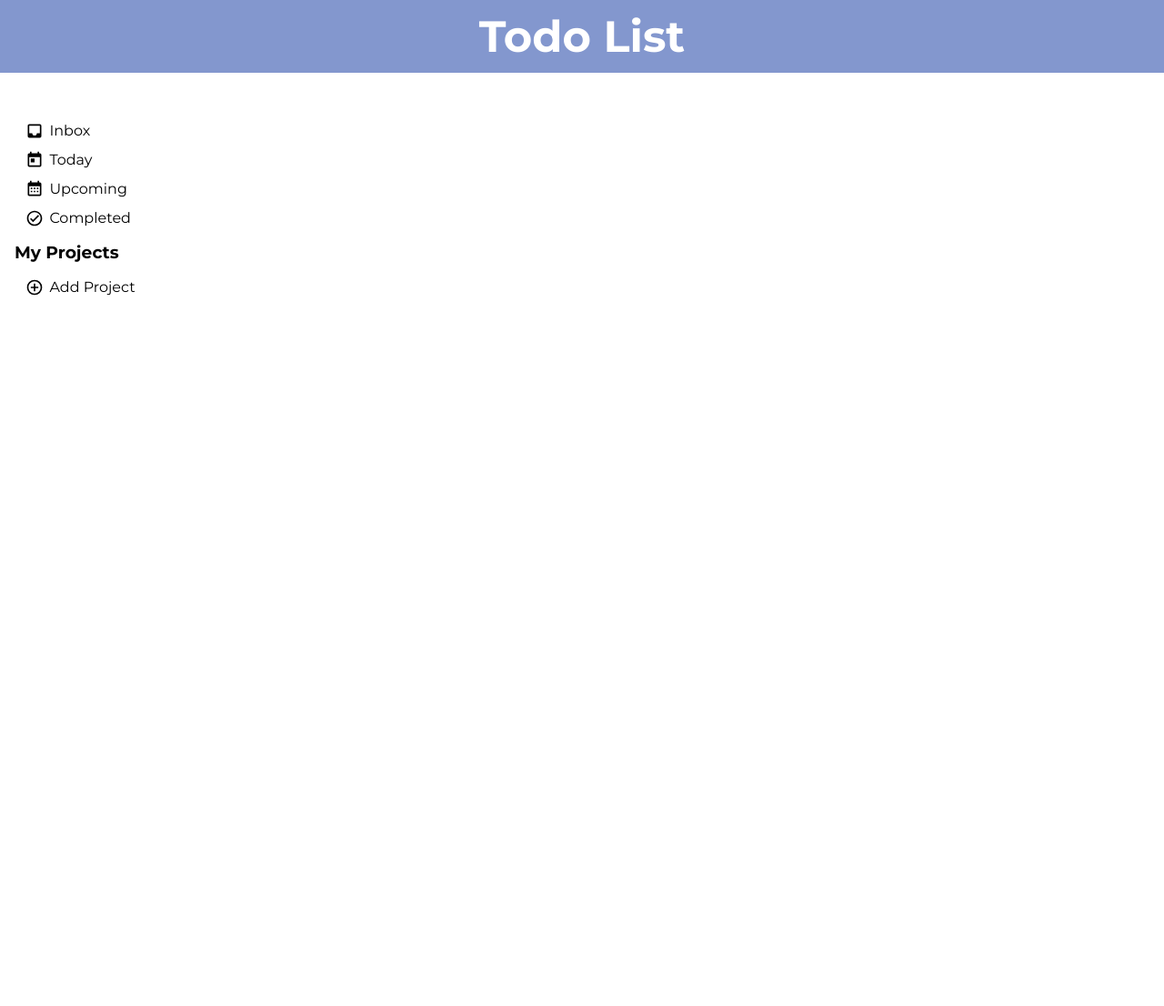
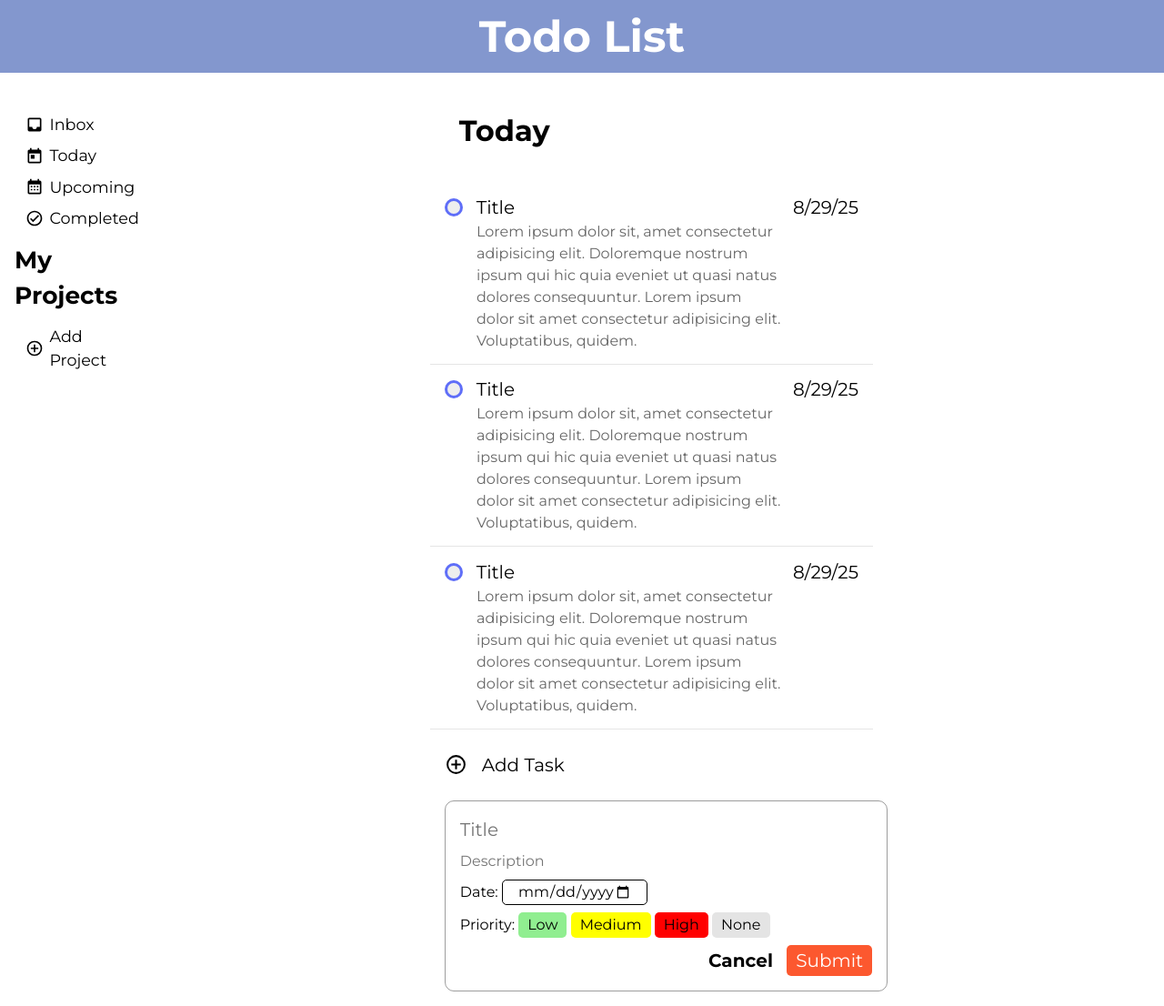
Before and after one commit to TomTatertot/todo-list, a website built with webpack: page src/template.html in a window 1280 px wide. Shown: the whole page at 91% size. Before the commit the page ends 800 px from the top, so only its background shows below. Built offline with nearby package versions, Linux system fonts and the light colour scheme.

Commit message:
create HTML task form

```diff
--- a/src/home.js
+++ /dev/null
@@ -1,90 +0,0 @@
-//this module will create and return the header and navbar HTML
-// import { createElement } from "react";
-import inboxIcon from "./images/inbox.svg";
-import todayIcon from "./images/calendar-today.svg";
-import upcomingIcon from "./images/calendar-month.svg";
-import completedIcon from "./images/check-circle-outline.svg";
-import plusCircleIcon from "./images/plus-circle-outline.svg";
-
-function createHome(){
-    const body = document.querySelector("body");
-    const content = document.createElement("div");
-    content.id = "content";
-
-    const header = createHeader();
-    const nav = createSidebar();
-
-    body.append(header, content);
-    content.append(nav);
-}
-
-function createHeader() {
-    const header = document.createElement("header");
-    const h1 = document.createElement("h1");
-
-    header.classList.add("header");
-
-    h1.textContent = "Todo List";
-    header.append(h1);
-
-    return header;
-}
-
-function createSidebar() {
-    const sidebar = document.createElement("aside");
-    const nav = document.createElement("nav");
-
-    const homeList = document.createElement("ul");
-    const projectList = document.createElement("ul");
-
-    const projectHeader = document.createElement("h3");
-
-
-    const inbox = createNavItem(inboxIcon, "Inbox");
-    const today = createNavItem(todayIcon, "Today");
-    const upcoming = createNavItem(upcomingIcon, "Upcoming");
-    const completed = createNavItem(completedIcon, "Completed");
-    const addProjectBtn = createNavItem(plusCircleIcon, "Add Project");
-
-    sidebar.classList.add("sidebar");
-    nav.classList.add("nav");
-
-    homeList.classList.add("nav__list");
-    projectList.classList.add("nav__list");
-    projectHeader.classList.add("nav__header");
-
-    projectHeader.textContent = "My Projects";
-
-    sidebar.append(nav);
-    nav.append(homeList, projectHeader, projectList);
-    homeList.append(inbox, today, upcoming, completed);
-    projectList.append(addProjectBtn);
-
-    return nav;
-}
-
-
-function createNavItem(iconSrc, text){
-    const li = document.createElement("li");
-    const button = document.createElement("button");
-    const img = document.createElement("img");
-    const span = document.createElement("span");
-
-    li.classList.add("nav__item");
-    button.classList.add("nav__button");
-    img.classList.add("nav__icon");
-    span.classList.add("nav__label");
-
-    img.src = iconSrc;
-    img.alt = "";
-
-    button.type = "button";
-    span.textContent = text;
-
-    li.append(button);
-    button.append(img, span);
-
-    return button;
-}
-
-export default createHome;
--- a/src/index.js
+++ b/src/index.js
@@ -3,15 +3,24 @@ import "./styles.css";
 import "./reset.css"
 import Project from "./project.js";
 import {addItem, removeItemByID} from "./taskUtils.js";
-import createHome from "./home.js";
+import createHeader from "./header.js"
+import createSidebar from "./sidebar.js";
 
-initializeWebpage();
+// initializeWebpage();
 
 // const content = document.querySelector("#content");
 
 function initializeWebpage(){
-    createHome();
+    const body = document.querySelector("body");
+    const content = document.createElement("div");
+
+    const header = createHeader();
+    const sidebar = createSidebar();
+
+    content.id = "content";
+    body.append(header, content, sidebar);
 }
+
 // const todoItem = new Item("title", "random description here", "8/19/25", "high")
 // const todayProjects = new Project("Coding Projects");
 
--- a/src/styles.css
+++ b/src/styles.css
@@ -1,41 +1,41 @@
 /* styles.css */
-:root{
+:root {
   --primary-color: rgba(18, 57, 161, 0.52);
-  --secondary-color: rgb(252, 56, 7);
+  --secondary-color: rgba(252, 56, 7, 0.836);
   --background-color: white;
   --font-color: black;
 
 }
 
-body{
+body {
   font-family: Montserrat;
 }
 
-.header{
+.header {
   display: flex;
   justify-content: center;
   align-items: center;
 
-  height:10vh;
+  height: 10vh;
 
   background-color: var(--primary-color);
   color: white;
   font-size: 1.5rem;
 }
 
-#content{
+#content {
   display: flex;
   flex-direction: row;
-  padding-top: 3rem;
+  padding-top: 5vh;
 }
 
 .sidebar {
-  height: 90vh;
+  height: 85vh;
   width: 20vw;
   font-size: 1.1rem;
 }
 
-.nav__list{
+.nav__list {
   display: flex;
   flex-direction: column;
   justify-content: left;
@@ -46,12 +46,12 @@ body{
   margin: 0.5rem 1rem;
 }
 
-.nav__icon{
+.nav__icon {
   width: 20px;
   height: 20px;
 }
 
-.nav__button{
+.nav__button {
   display: flex;
   align-items: center;
   gap: 0.4rem;
@@ -62,18 +62,18 @@ body{
   width: 100%;
 }
 
-.nav__button:hover{
+.nav__button:hover {
   background-color: rgba(0, 0, 0, 0.1);
   cursor: pointer;
 }
 
-.main{
+.main {
   width: 80vw;
-  font-size:1.25rem;
-  margin: 0 15rem;
+  font-size: 1.25rem;
+  margin: 0 20rem;
 }
 
-.main__header{
+.main__header {
   font-size: 2rem;
   margin-bottom: 2rem;
   padding: 0 2rem;
@@ -84,16 +84,15 @@ body{
   height: 25px;
 }
 
-.task{
+.task {
   gap: 1rem;
-  padding: 0.8rem 0;
-  margin: 0 2rem;
-  border-bottom: 1px solid rgba(0, 0, 0, 0.384);
+  padding: 0.8rem 1rem;
+  border-bottom: 1px solid rgba(0, 0, 0, 0.1);
   list-style-type: none;
 }
 
 
-.task__top{
+.task__top {
   display: flex;
 }
 
@@ -104,7 +103,7 @@ body{
   font-size: 1.25rem;
 }
 
-.task__bottom{
+.task__bottom {
   display: block;
   font-size: 1rem;
   color: var(--font-color);
@@ -118,7 +117,7 @@ body{
   display: flex;
   justify-content: left;
   align-items: center;
-  margin: 1rem 1rem;
+  margin: 1rem 0rem;
   padding: 0.5rem 1rem;
   border-radius: 10px;
   gap: 1rem;
@@ -129,7 +128,7 @@ body{
   background-color: rgba(0, 0, 0, 0.1);
 }
 
-.main__add-task  {
+.main__add-task {
   font-size: 2rem;
   font-weight: bold;
 }
@@ -156,7 +155,7 @@ body{
   width: 0;
 }
 
-.task__checkbox input:focus-visible + .task__checkmark {
+.task__checkbox input:focus-visible+.task__checkmark {
   outline: 2px solid black;
   outline-offset: 1cappx;
 
@@ -177,8 +176,8 @@ body{
 
 /* When the checkbox is checked, add a blue background */
 .task__checkbox:hover .task__checkmark,
-.task__checkbox input:checked ~ .task__checkmark {
-  background-color:rgba(0, 26, 255, 0.7);
+.task__checkbox input:checked~.task__checkmark {
+  background-color: rgba(0, 26, 255, 0.7);
 }
 
 /* Create the checkmark/indicator (hidden when not checked) */
@@ -190,7 +189,7 @@ body{
 
 /* Show the checkmark when checked */
 .task__checkbox:hover .task__checkmark:after,
-.task__checkbox input:checked ~ .task__checkmark:after {
+.task__checkbox input:checked~.task__checkmark:after {
   display: block;
 }
 
@@ -206,3 +205,73 @@ body{
   -ms-transform: rotate(45deg);
   transform: rotate(45deg);
 }
+
+.task-form__input:focus-visible {
+  outline: none;
+}
+
+.task-form {
+  display: flex;
+  flex-direction: column;
+  width: 100%;
+  border: 1px solid rgba(0, 0, 0, 0.384);
+  border-radius: 10px;
+  padding: 1rem;
+  margin: 1rem 1rem;
+  gap: 0.5rem;
+}
+
+.task-form__label {
+  font-size: 1rem;
+}
+
+.task-form__input {
+  border: none;
+}
+
+.task-form__input--description {
+  font-size: 1rem;
+}
+
+.task-form__input--date {
+  width: 10rem;
+  font-size: 1rem;
+  border: 1px solid black;
+  border-radius: 5px;
+  padding: 0 1rem;
+}
+
+.task-form__btns {
+  text-align: right;
+}
+
+.task-form__btn {
+  border-radius: 5px;
+  padding: 2px 10px;
+  /* font-weight: bold; */
+}
+
+.task-form__btn--low {
+  background-color: lightgreen
+}
+
+.task-form__btn--medium {
+  background-color: yellow
+}
+
+.task-form__btn--high {
+  background-color: red
+}
+
+.task-form__btn--none {
+  background-color: rgb(228, 228, 228)
+}
+
+.task-form__btn--submit {
+  background-color: var(--secondary-color);
+  color: white
+}
+
+.task-form__btn--cancel {
+  font-weight: bold
+}
--- a/src/template.html
+++ b/src/template.html
@@ -11,7 +11,7 @@
         rel="stylesheet">
 </head>
 
-<!-- <body>
+<body>
     <header class="header">
         <h1>Todo List</h1>
     </header>
@@ -52,10 +52,11 @@
                             <span class="nav__label">Add Project</span>
                         </button>
                     </li>
+
                 </ul>
             </nav>
         </aside>
-        <main class="main">
+        <main id="main" class="main">
             <h2 class="main__header">Today</h2>
 
             <ul class="main__task-list">
@@ -75,7 +76,7 @@
                         ipsum qui hic quia eveniet ut quasi natus dolores consequuntur. Lorem ipsum dolor sit amet
                         consectetur adipisicing elit. Voluptatibus, quidem.</p>
                 </li>
-                <li class="task__item">
+                <li class="task">
                     <div class="task__top">
                         <label class="task__checkbox">
                             <input type="checkbox">
@@ -91,7 +92,7 @@
                         ipsum qui hic quia eveniet ut quasi natus dolores consequuntur. Lorem ipsum dolor sit amet
                         consectetur adipisicing elit. Voluptatibus, quidem.</p>
                 </li>
-                <li class="task__item">
+                <li class="task">
                     <div class="task__top">
                         <label class="task__checkbox">
                             <input type="checkbox">
@@ -110,8 +111,28 @@
             </ul>
             <button class="main__add-task-button"> <img src="./images/plus-circle-outline.svg" class="main__icon">Add
                 Task</button>
+            <form class="task-form">
+                <input class="task-form__input task-form__input--title" type="text" placeholder="Title" required>
+                <input class="task-form__input task-form__input--description" type="text" placeholder="Description">
+
+                <label class="task-form__label">Date:
+                    <input class="task-form__input task-form__input--date" type="date" required>
+                </label>
+                <label class="task-form__label">Priority:
+                        <button class="task-form__btn task-form__btn--low" type="button">Low</button>
+                        <button class="task-form__btn task-form__btn--medium" type="button">Medium</button>
+                        <button class="task-form__btn task-form__btn--high" type="button">High</button>
+                        <button class="task-form__btn task-form__btn--none" type="button">None</button>
+                    </select>
+                </label>
+                <div class="task-form__btns">
+                    <button class="task-form__btn task-form__btn--cancel" type="button">Cancel</button>
+                    <button class="task-form__btn task-form__btn--submit" type="button">Submit</button>
+                </div>
+
+            </form>
         </main>
     </div>
-</body> -->
+</body>
 
 </html>
```
